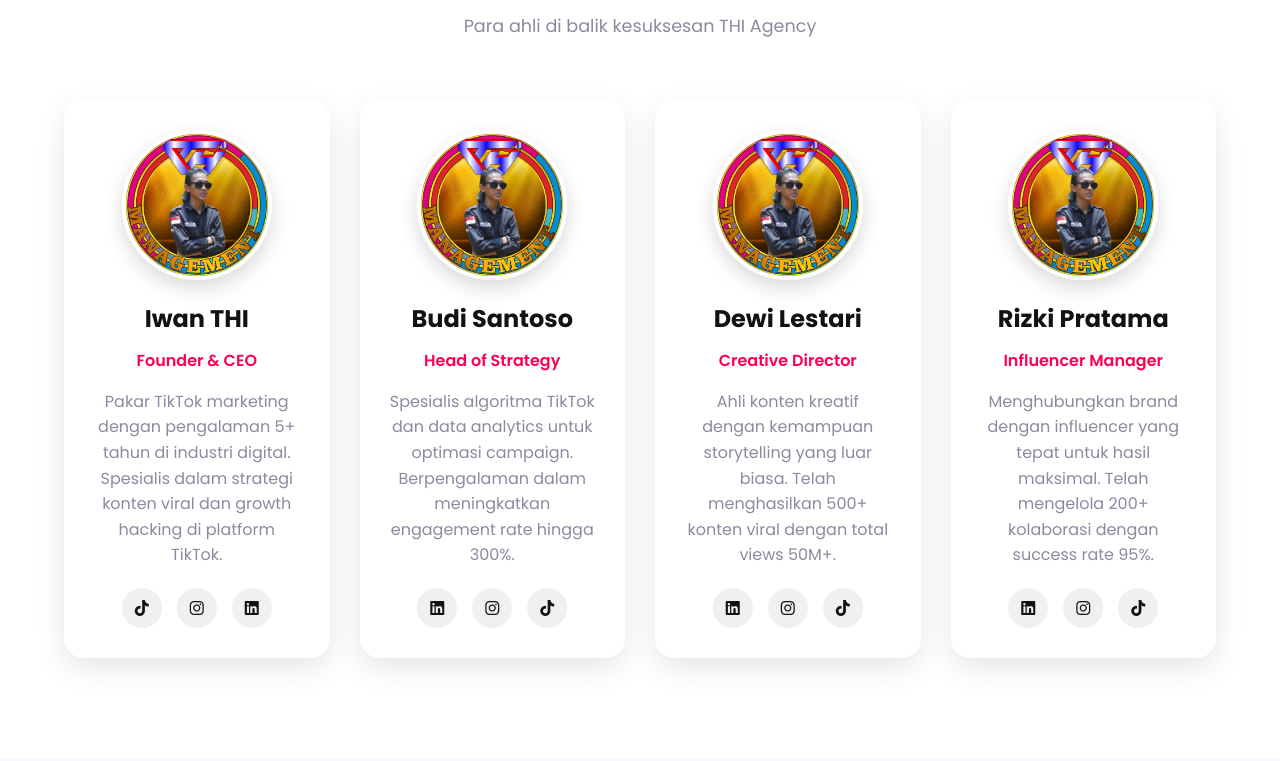
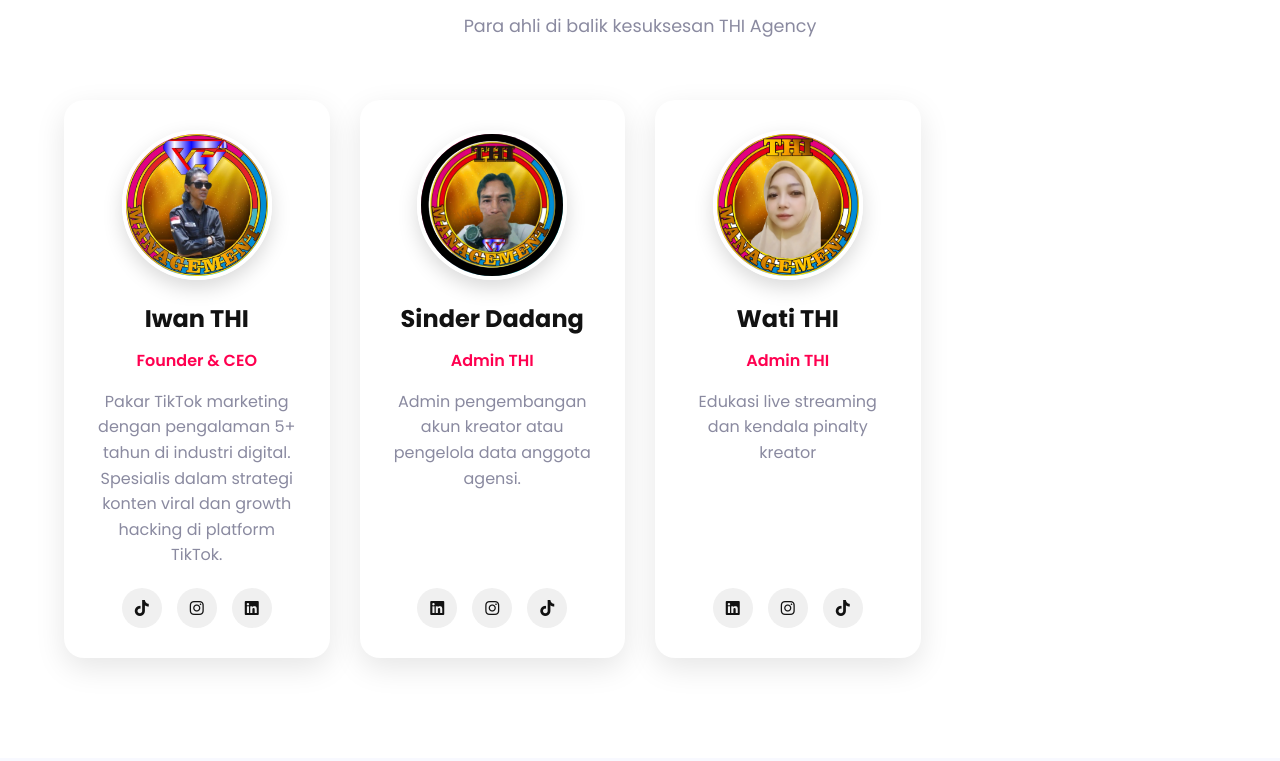
Before and after one commit to dafidpalevi1/thiagency, a plain HTML site: page index.html in a window 1280 px wide. Shown: the part 1639-2400 px from the top of the page. Drawn offline with Linux system fonts and the light colour scheme.

Commit message:
Add files via upload

```diff
--- a/index.html
+++ b/index.html
@@ -1047,10 +1047,11 @@
                     </div>
                 </div>
                 <div class="team-card">
-                    <img src="img/iwan.png" alt="Budi Santoso - Head of Strategy" class="team-photo">
-                    <h3>Budi Santoso</h3>
-                    <div class="team-role">Head of Strategy</div>
-                    <p>Spesialis algoritma TikTok dan data analytics untuk optimasi campaign. Berpengalaman dalam meningkatkan engagement rate hingga 300%.</p>
+                    <img src="img/sinder.jpeg" alt="Sinder Dadang - Admin THI" class="team-photo">
+                    <h3>Sinder Dadang</h3>
+                    <div class="team-role">Admin THI</div>
+                    <p>Admin pengembangan akun kreator atau pengelola data anggota agensi.
+                    </p>
                     <div class="team-social">
                         <a href="#"><i class="fab fa-linkedin"></i></a>
                         <a href="#"><i class="fab fa-instagram"></i></a>
@@ -1058,27 +1059,17 @@
                     </div>
                 </div>
                 <div class="team-card">
-                    <img src="img/iwan.png" alt="Dewi Lestari - Creative Director" class="team-photo">
-                    <h3>Dewi Lestari</h3>
-                    <div class="team-role">Creative Director</div>
-                    <p>Ahli konten kreatif dengan kemampuan storytelling yang luar biasa. Telah menghasilkan 500+ konten viral dengan total views 50M+.</p>
+                    <img src="img/wati.jpeg" alt="Wati THI - Admin THI" class="team-photo">
+                    <h3>Wati THI</h3>
+                    <div class="team-role">Admin THI</div>
+                    <p>Edukasi live streaming dan kendala pinalty kreator</p>
                     <div class="team-social">
                         <a href="#"><i class="fab fa-linkedin"></i></a>
                         <a href="#"><i class="fab fa-instagram"></i></a>
                         <a href="#"><i class="fab fa-tiktok"></i></a>
                     </div>
                 </div>
-                <div class="team-card">
-                    <img src="img/iwan.png" alt="Rizki Pratama - Influencer Manager" class="team-photo">
-                    <h3>Rizki Pratama</h3>
-                    <div class="team-role">Influencer Manager</div>
-                    <p>Menghubungkan brand dengan influencer yang tepat untuk hasil maksimal. Telah mengelola 200+ kolaborasi dengan success rate 95%.</p>
-                    <div class="team-social">
-                        <a href="#"><i class="fab fa-linkedin"></i></a>
-                        <a href="#"><i class="fab fa-instagram"></i></a>
-                        <a href="#"><i class="fab fa-tiktok"></i></a>
-                    </div>
-                </div>
+
             </div>
         </div>
     </section>
@@ -1130,28 +1121,38 @@
                 <div class="testimonial-track">
                     <div class="testimonial-slide">
                         <div class="testimonial-card">
-                            <img src="img/iwan.png" alt="Sarah Wijaya" class="client-avatar">
-                            <p class="testimonial-text">"THI Agency membantu brand kami menjadi viral di TikTok. Engagement meningkat 300% dan penjualan langsung terdongkrak! Tim mereka sangat profesional dan kreatif."</p>
-                            <h4 class="client-name">Sarah Wijaya</h4>
-                            <p class="client-role">Pemilik, FashionID</p>
+                            <img src="img/Abi yayasan panti asuhan.jpeg" alt="Abi yayasan panti asuhan" class="client-avatar">
+                            <p class="testimonial-text">"THI Agency membantu live streaming kami menjadi viral di TikTok. Engagement meningkat 300% ! Tim mereka sangat profesional dan kreatif."</p>
+                            <h4 class="client-name">Abi yayasan panti asuhan</h4>
+
                         </div>
                     </div>
                     <div class="testimonial-slide">
                         <div class="testimonial-card">
-                            <img src="img/iwan.png" alt="Budi Santoso" class="client-avatar">
+                            <img src="img/Bunda enung.jpeg" alt="Bunda enung" class="client-avatar">
                             <p class="testimonial-text">"Strategi konten mereka sangat kreatif dan sesuai dengan target audiens kami. Hasilnya melebihi ekspektasi! Dalam 2 bulan, followers bertambah 100K."</p>
-                            <h4 class="client-name">Budi Santoso</h4>
-                            <p class="client-role">Marketing Manager, FoodCorp</p>
+                            <h4 class="client-name">Bunda enung</h4>
+
                         </div>
                     </div>
                     <div class="testimonial-slide">
                         <div class="testimonial-card">
-                            <img src="img/iwan.png" alt="Dewi Lestari" class="client-avatar">
+                            <img src="img/Nicko.jpeg" alt="Nicko" class="client-avatar">
                             <p class="testimonial-text">"Kolaborasi dengan influencer yang mereka atur sangat smooth dan memberikan hasil yang maksimal untuk brand kami. ROI yang didapat sangat memuaskan."</p>
-                            <h4 class="client-name">Dewi Lestari</h4>
-                            <p class="client-role">CEO, BeautyHub</p>
+                            <h4 class="client-name">Nicko</h4>
+
                         </div>
                     </div>
+
+                    <div class="testimonial-slide">
+                        <div class="testimonial-card">
+                            <img src="img/Amri mahmud.jpeg" alt="Amri mahmud" class="client-avatar">
+                            <p class="testimonial-text">"Kolaborasi dengan influencer yang mereka atur sangat smooth dan memberikan hasil yang maksimal untuk brand kami. ROI yang didapat sangat memuaskan."</p>
+                            <h4 class="client-name">Amri mahmud</h4>
+
+                        </div>
+                    </div>
+
                 </div>
                 <div class="slider-nav">
                     <div class="slider-dot active"></div>
```
Also changed, not shown: img/Abi yayasan panti asuhan.jpeg (added), img/Amri mahmud.jpeg (added), img/Bunda enung.jpeg (added), img/Nicko.jpeg (added), img/sinder.jpeg (added), img/wati.jpeg (added).
